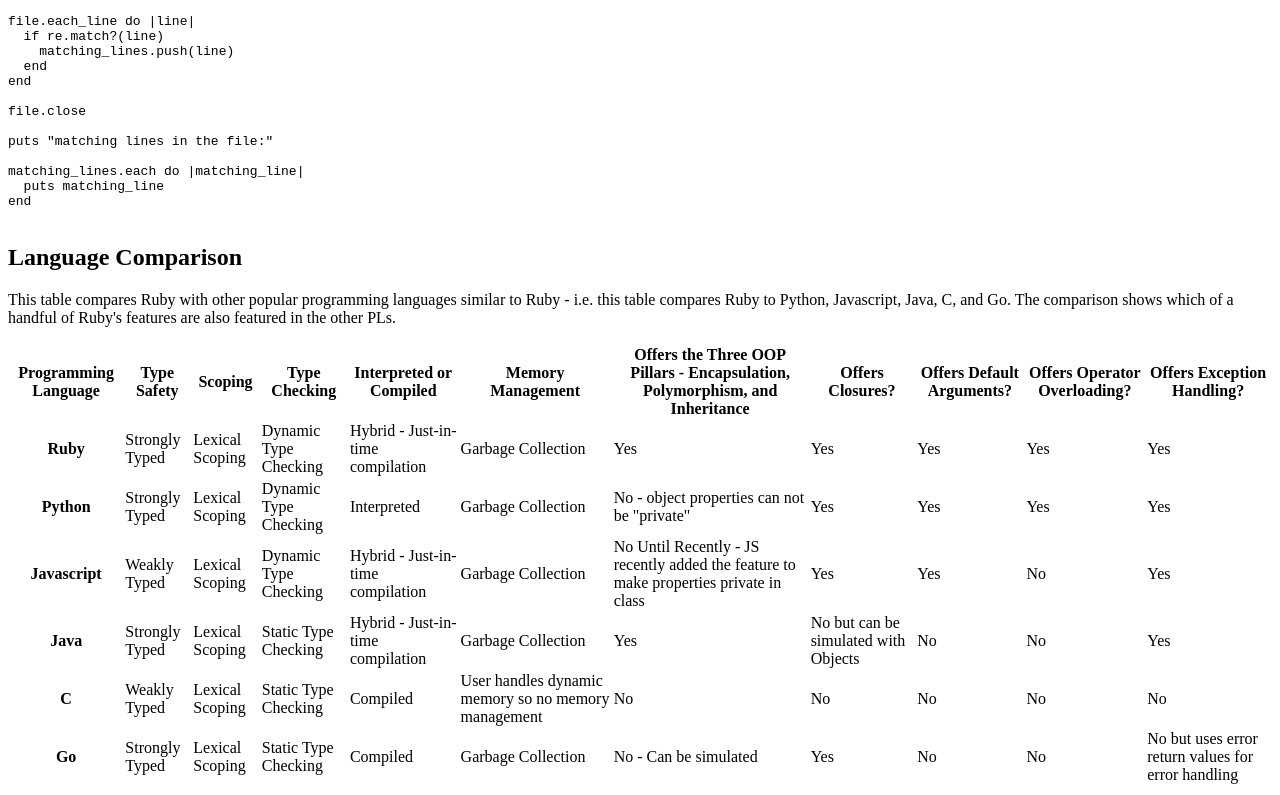
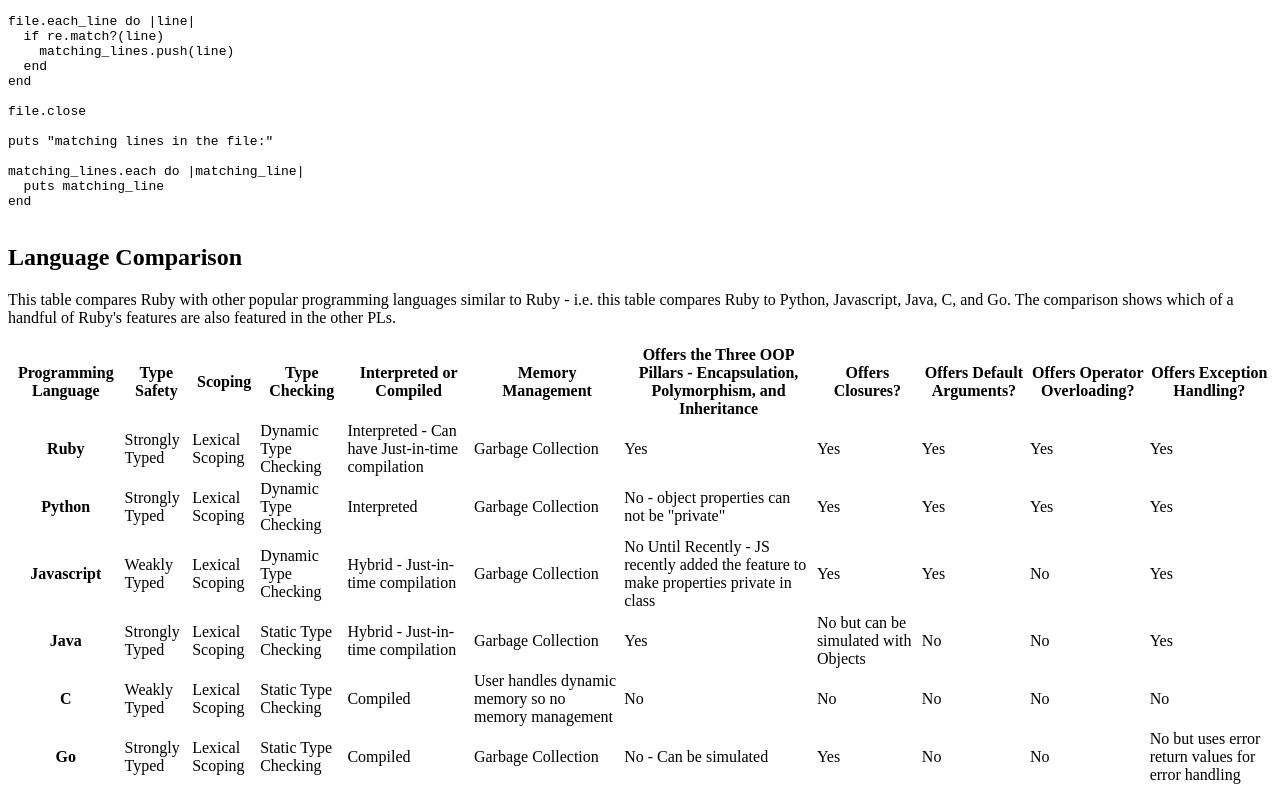
Before and after one commit to HunterMcCallister/RubyPW, a plain HTML site: page index.html in a window 1280 px wide. Shown: the part 4579-5374 px from the top of the page. Drawn offline with Linux system fonts and the light colour scheme.

Commit message:
updated interpreted or compiled value for Ruby in Lang comparison

```diff
--- a/index.html
+++ b/index.html
@@ -321,7 +321,7 @@
             <td>Strongly Typed</td>
             <td>Lexical Scoping</td>
             <td>Dynamic Type Checking</td>
-            <td>Hybrid - Just-in-time compilation</td>
+            <td>Interpreted - Can have Just-in-time compilation</td>
             <td>Garbage Collection</td>
             <td>Yes</td>
             <td>Yes</td>
```
